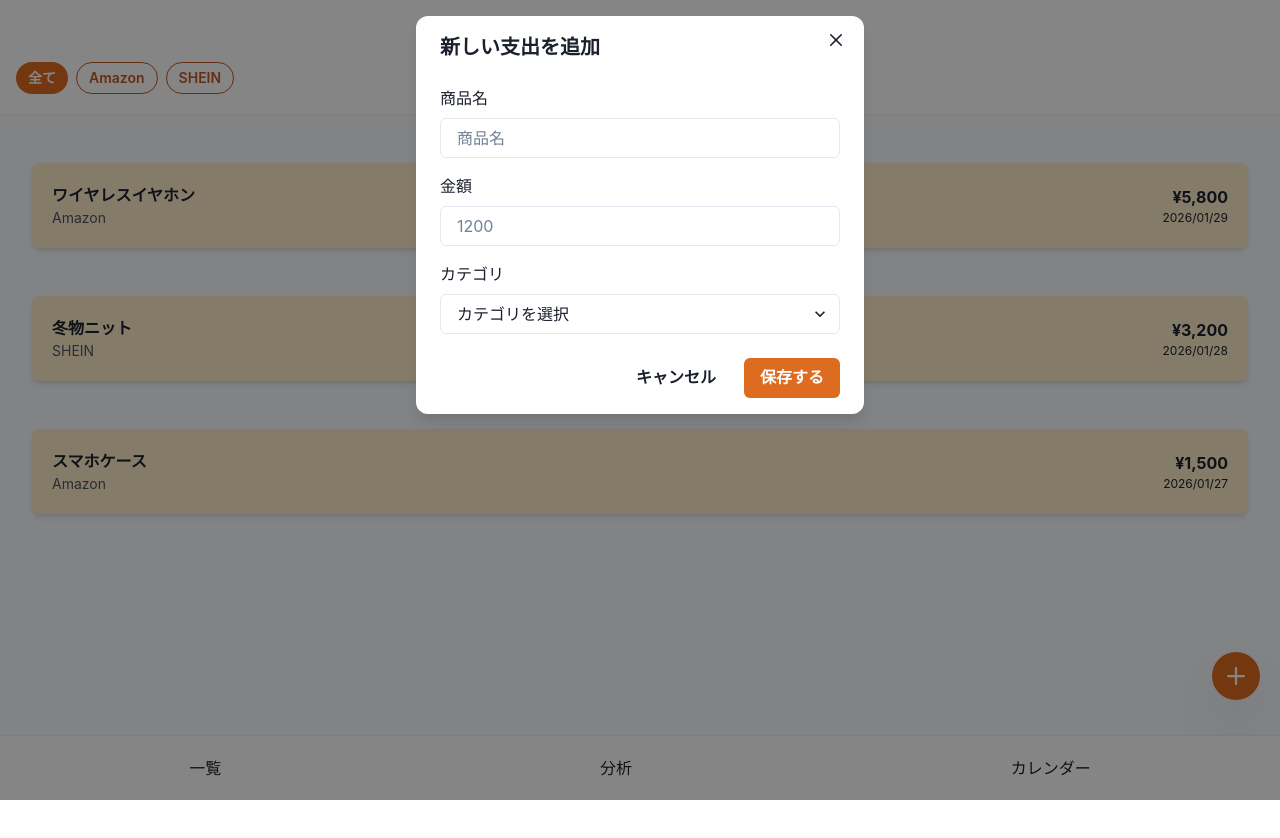
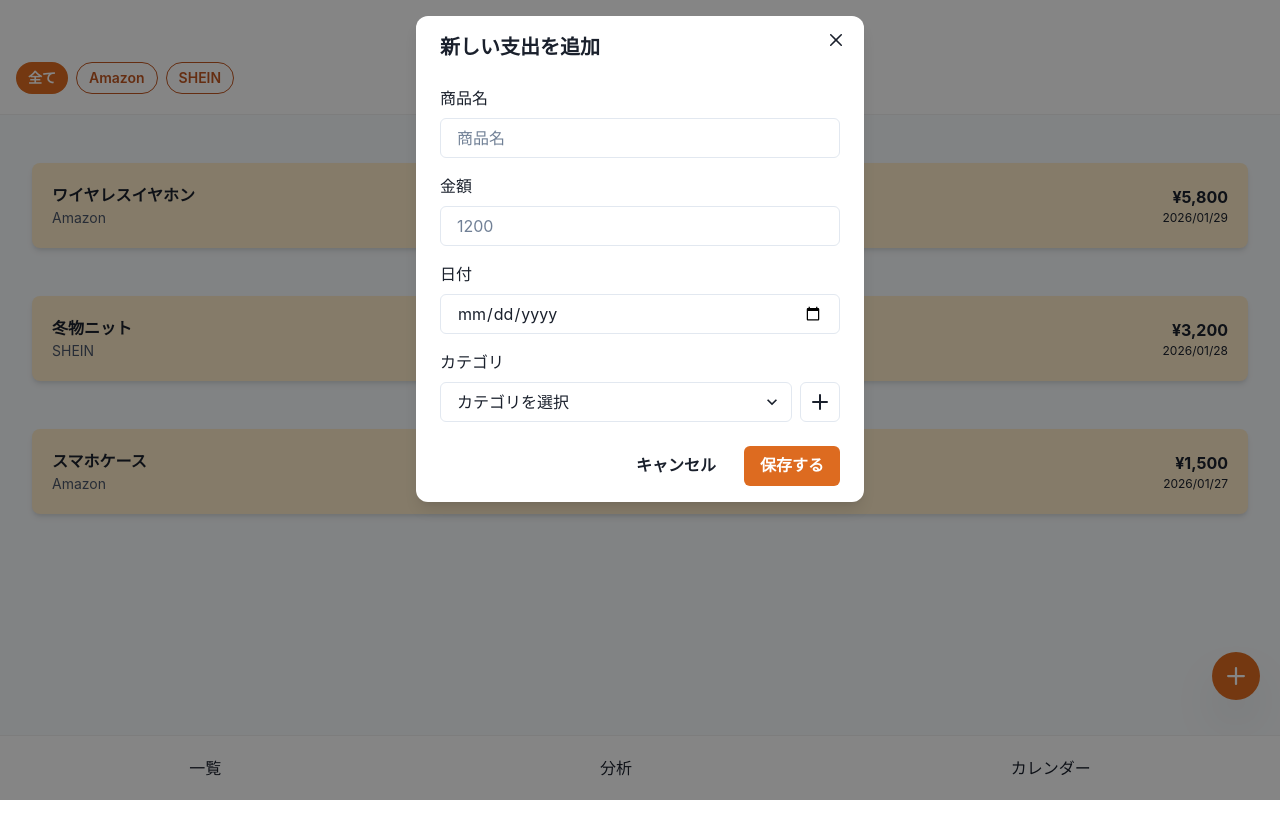
Before and after one commit to haru003963/Recap, a React (Vite) app: page / in a window 1280 px wide. Both pictures are taken after a click on the button 1236 px from the left and 676 px from the top of the page. Shown: the top 838 px of the page. Built offline with nearby package versions, Linux system fonts and the light colour scheme.

Commit message:
カテゴリの追加ボタンを追加

```diff
--- a/src/pages/Home/Home.jsx
+++ b/src/pages/Home/Home.jsx
@@ -73,7 +73,7 @@ const Home = () => {
         shadow="2xl"
         onClick={() => setIsOpen(true)}
       />
-      <PlusModal isOpen={isOpen} setIsOpen={setIsOpen} />
+      <PlusModal isOpen={isOpen} setIsOpen={setIsOpen} categories={categories} />
     </Box>
   );
 };
--- a/src/pages/Home/PlusModal.jsx
+++ b/src/pages/Home/PlusModal.jsx
@@ -1,4 +1,4 @@
-import React from "react";
+import React, { useState } from "react";
 import {
   Modal,
   ModalOverlay,
@@ -13,9 +13,13 @@ import {
   Select,
   Button,
   VStack,
+  IconButton,
+  HStack,
 } from "@chakra-ui/react";
+import { AddIcon } from "@chakra-ui/icons";
 
-const PlusModal = ({ isOpen, setIsOpen }) => {
+const PlusModal = ({ isOpen, setIsOpen, categories }) => {
+  const [newItemCategory, setNewItemCategory] = useState();
   return (
     // (Home.jsx の return 文の最後の </Box> の直前などに入れる)
     <Modal isOpen={isOpen} onClose={() => setIsOpen(false)}>
@@ -36,12 +40,39 @@ const PlusModal = ({ isOpen, setIsOpen }) => {
             </FormControl>
 
             <FormControl>
+              <FormLabel>日付</FormLabel>
+              <Input type="date" />
+            </FormControl>
+
+            <FormControl>
               <FormLabel>カテゴリ</FormLabel>
-              <Select placeholder="カテゴリを選択">
-                <option value="Amazon">Amazon</option>
-                <option value="SHEIN">SHEIN</option>
-                <option value="その他">その他</option>
-              </Select>
+              <HStack>
+                <Select
+                  placeholder="カテゴリを選択"
+                  value={newItemCategory}
+                  onChange={(e) => setNewItemCategory(e.target.value)}
+                >
+                  {categories.map((cat) => (
+                    <option key={cat} value={cat}>
+                      {cat}
+                    </option>
+                  ))}
+                </Select>
+
+                {/* カテゴリを新しく作るためのボタン */}
+                <IconButton
+                  aria-label="Add category"
+                  icon={<AddIcon />}
+                  variant="outline"
+                  onClick={() => {
+                    const newCat = prompt("新しいカテゴリ名を入力してください");
+                    if (newCat) {
+                      // ここにカテゴリリストを更新する処理を後で書きます
+                      alert(`${newCat} を追加する機能を作ります！`);
+                    }
+                  }}
+                />
+              </HStack>
             </FormControl>
           </VStack>
         </ModalBody>
```
